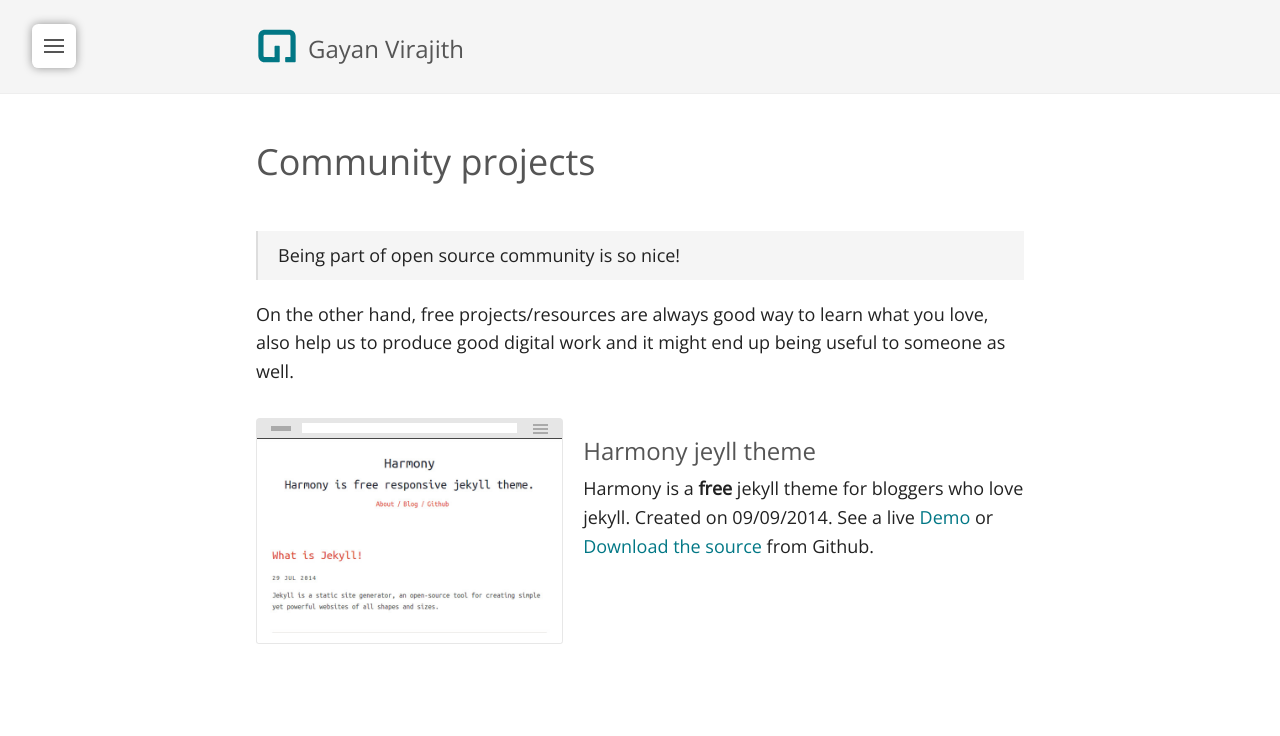
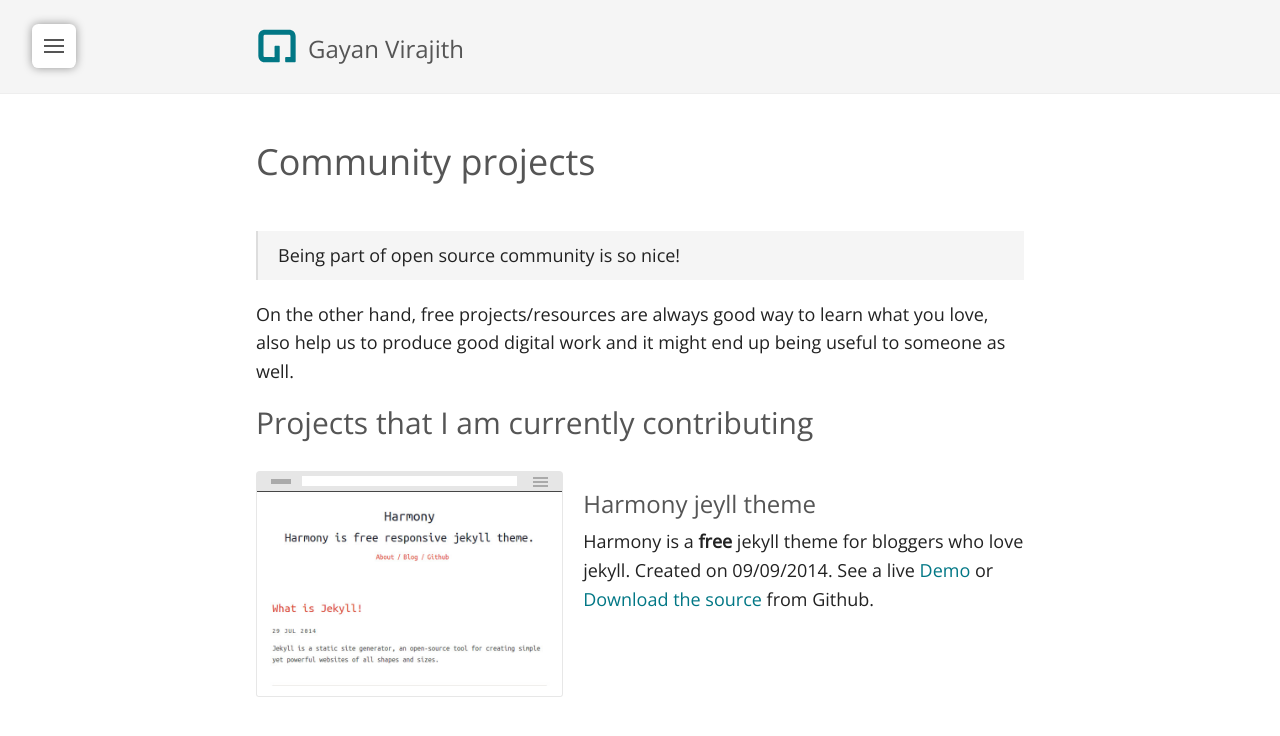
Before and after one commit to gayanvirajith/gayanvirajith.github.io, a Jekyll site: the page built from projects.md, in a window 1280 px wide. Shown: the top 736 px of the page. Built offline with Jekyll 4.4.1, drawn with Linux system fonts in a browser that asks for light colours.

Commit message:
Modified page content

```diff
--- a/projects.md
+++ b/projects.md
@@ -11,6 +11,8 @@ free projects/resources are always good way to learn what you love,
 also help us to produce good digital work and it might end up being
 useful to someone as well.
 
+## Projects that I am currently contributing
+
 <div>
 	{% include fetch-projects-by-category.html selector = 'community-project' %}
 </div>
```
